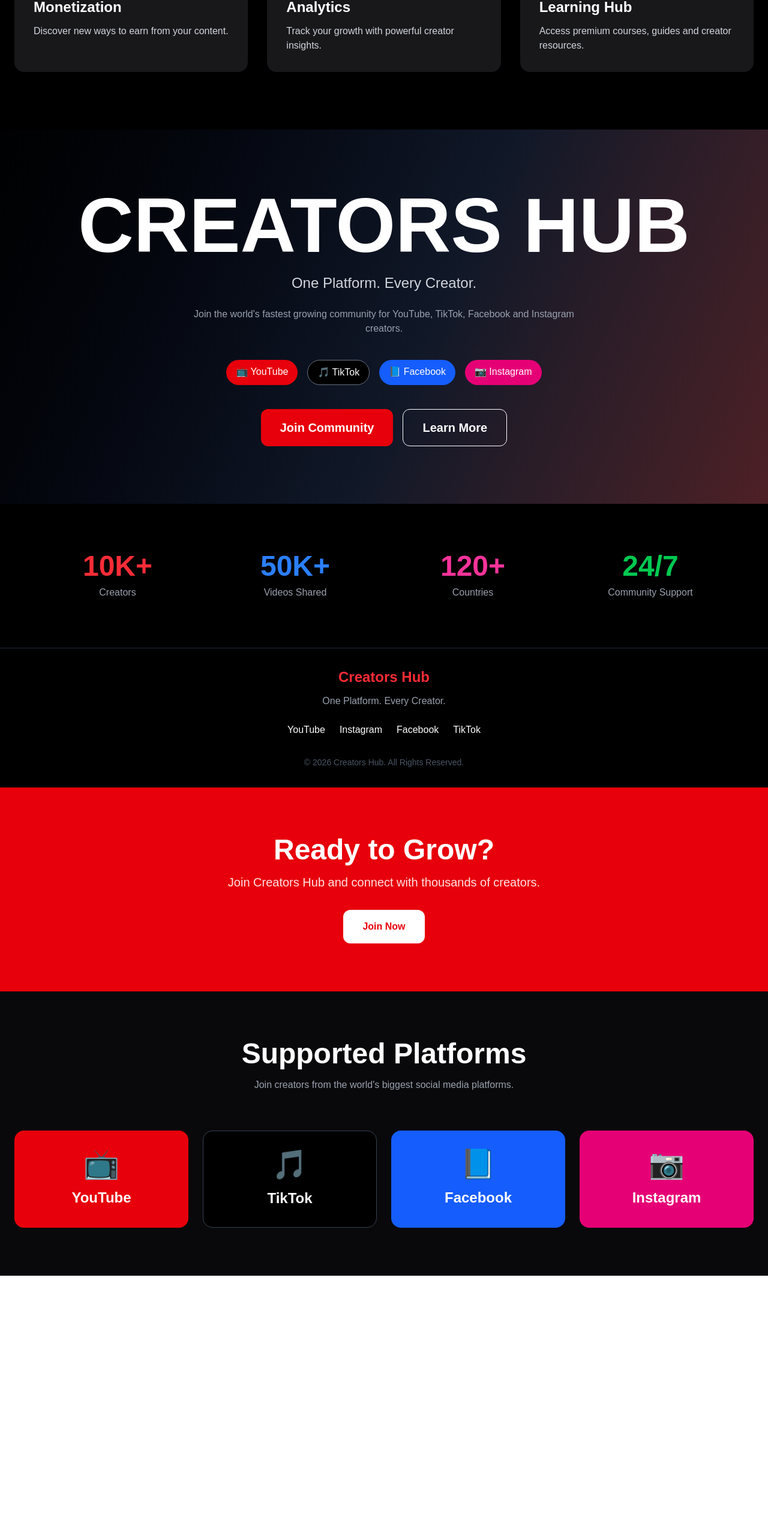
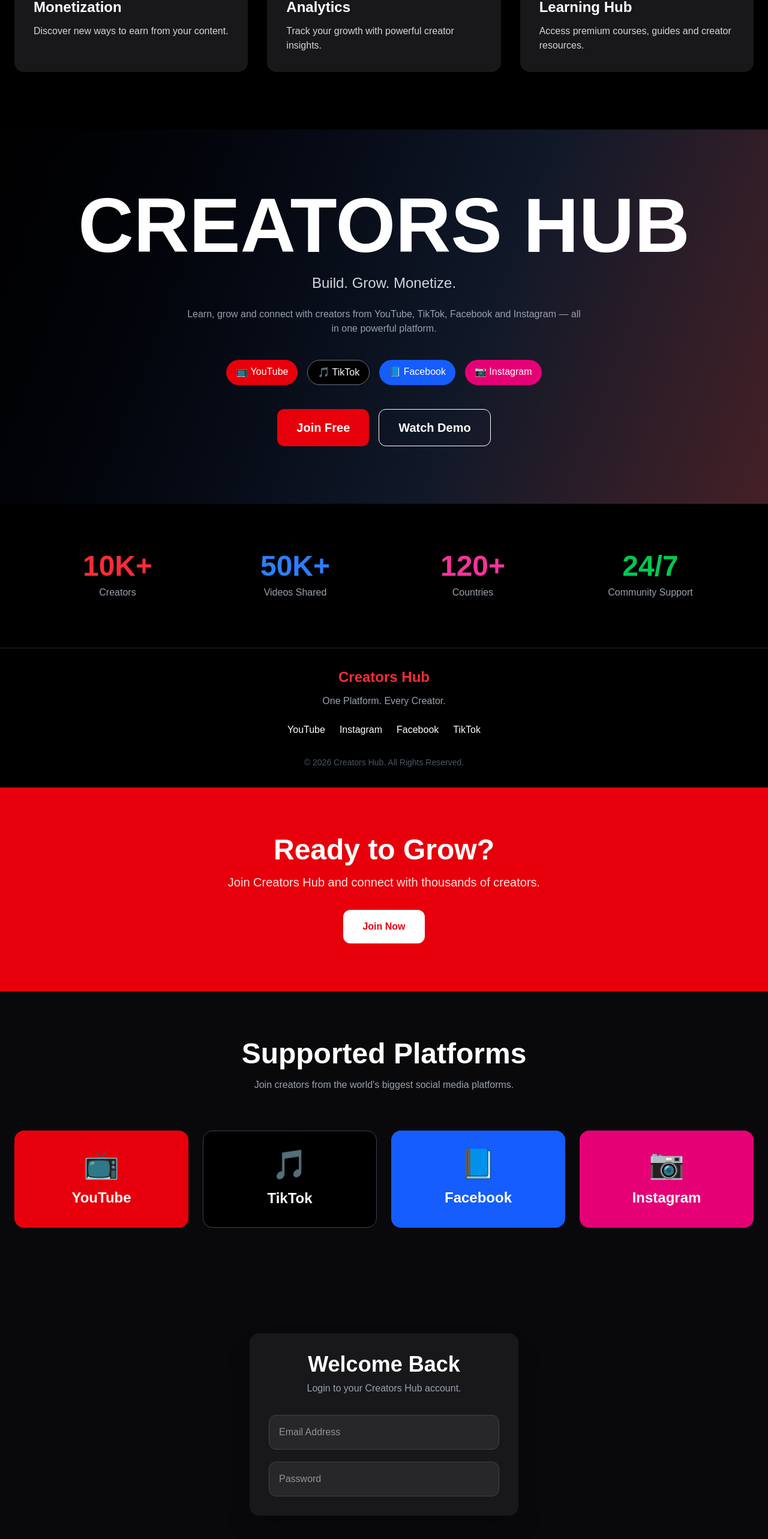
Before and after one commit to creator-shub/creators-hub, a Next.js app: page / in a window 1280 px wide. Shown: the part 689-3255 px from the top of the page at 60% size. Before the commit the page ends 2816 px from the top, so only its background shows below. Built offline with nearby package versions, Linux system fonts and the light colour scheme.

Commit message:
Added Login Section

```diff
--- a/app/page.tsx
+++ b/app/page.tsx
@@ -1,3 +1,4 @@
+import Login from "@/components/Login";
 import Platforms from "@/components/Platforms";
 import CTA from "../components/CTA";
 import Footer from "../components/Footer";
@@ -16,6 +17,7 @@
       <Footer />
       <CTA />
       <Platforms />
+      <Login />
 
     </main>
   );
--- a/components/Hero.tsx
+++ b/components/Hero.tsx
@@ -7,12 +7,11 @@
       </h1>
 
       <p className="text-2xl text-gray-300 mb-6">
-        One Platform. Every Creator.
+         Build. Grow. Monetize.
       </p>
 
       <p className="max-w-2xl text-gray-400 mb-10">
-        Join the world's fastest growing community for YouTube, TikTok,
-        Facebook and Instagram creators.
+        Learn, grow and connect with creators from YouTube, TikTok, Facebook and Instagram — all in one powerful platform.
       </p>
 
       <div className="flex justify-center gap-4 flex-wrap mb-10">
@@ -24,11 +23,11 @@
 
       <div className="flex gap-4 flex-wrap justify-center">
         <button className="bg-red-600 hover:bg-red-700 transition px-8 py-4 rounded-xl text-xl font-bold">
-          Join Community
+          Join Free
         </button>
 
         <button className="border border-white hover:bg-white hover:text-black transition px-8 py-4 rounded-xl text-xl font-bold">
-          Learn More
+          Watch Demo
         </button>
       </div>
 
--- /dev/null
+++ b/components/Login.tsx
@@ -0,0 +1,34 @@
+export default function Login() {
+  return (
+    <section className="py-24 bg-zinc-950 text-white">
+
+      <div className="max-w-md mx-auto bg-zinc-900 rounded-2xl p-8 shadow-2xl">
+
+        <h2 className="text-4xl font-bold text-center mb-2">
+          Welcome Back
+        </h2>
+
+        <p className="text-center text-gray-400 mb-8">
+          Login to your Creators Hub account.
+        </p>
+        <form className="space-y-5">
+
+  <input
+    type="email"
+    placeholder="Email Address"
+    className="w-full p-4 rounded-xl bg-zinc-800 border border-zinc-700 focus:outline-none focus:border-red-500"
+  />
+
+  <input
+    type="password"
+    placeholder="Password"
+    className="w-full p-4 rounded-xl bg-zinc-800 border border-zinc-700 focus:outline-none focus:border-red-500"
+  />
+
+</form>
+
+      </div>
+
+    </section>
+  );
+}
```
